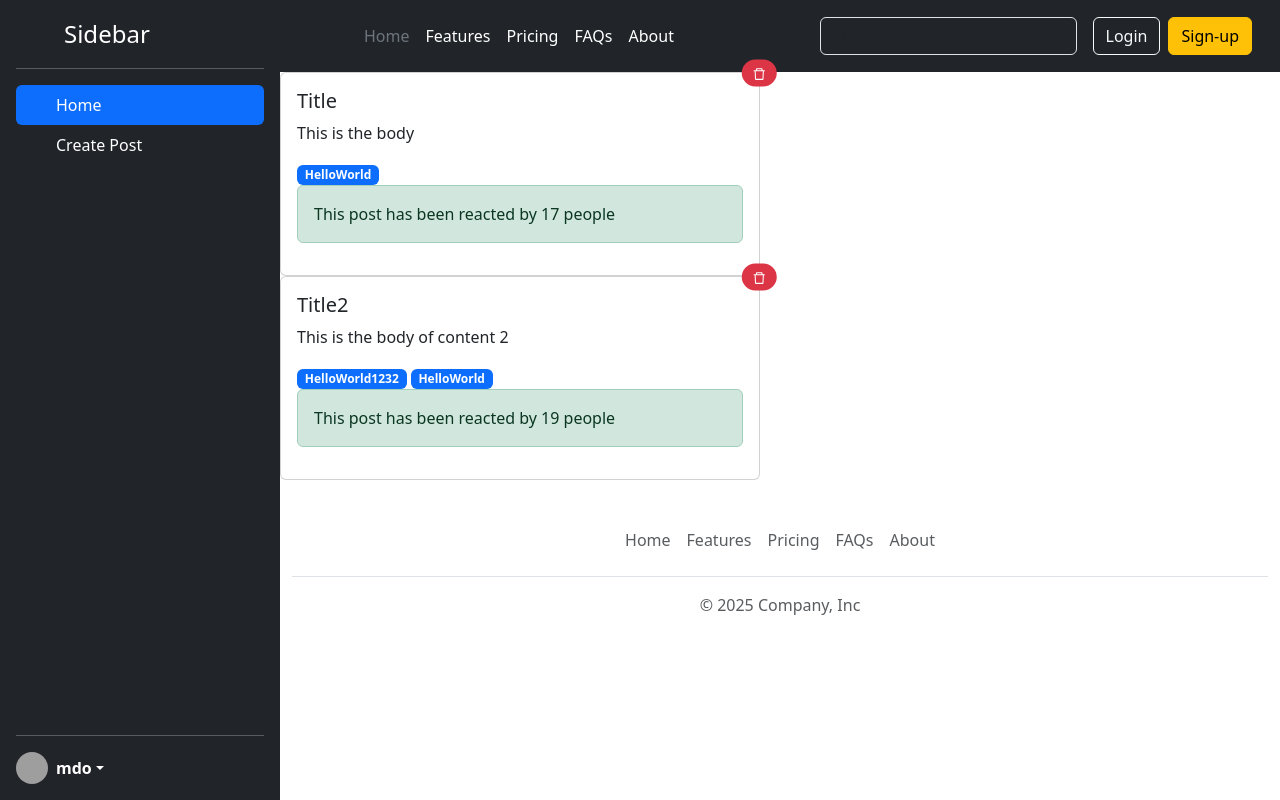
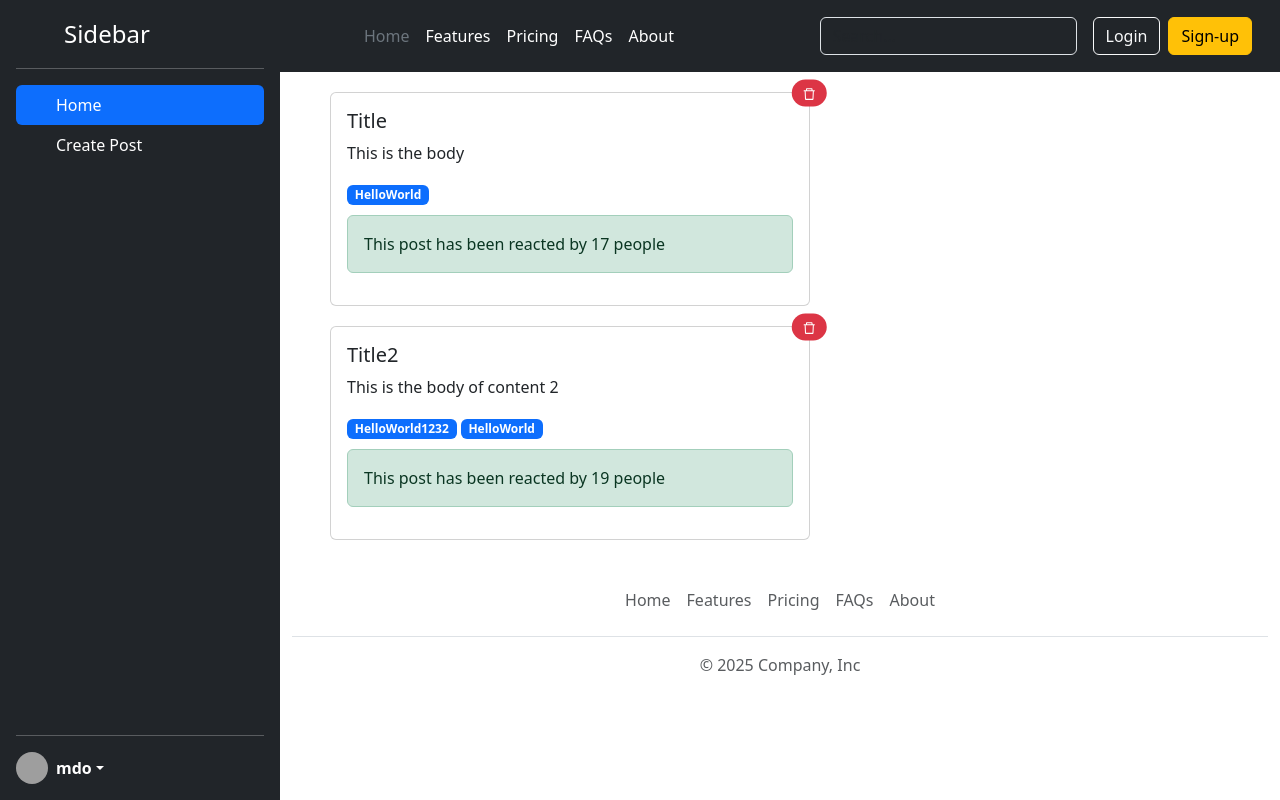
Before and after one commit to Ayush201738982361/react_socialmedia_project, a React (Vite) app in the folder client/: page / in a window 1280 px wide. Built offline with nearby package versions, Linux system fonts and the light colour scheme; grey boxes are pictures that could not be loaded.

Commit message:
Made changes in reaction tab

```diff
--- a/client/src/App.css
+++ b/client/src/App.css
@@ -9,3 +9,12 @@
 .sidebar {
   min-height: 800px;
 }
+
+.post-card {
+  margin: 20px 50px;
+}
+
+.reactions {
+  width: 100%;
+  margin-top: 10px;
+}
```
